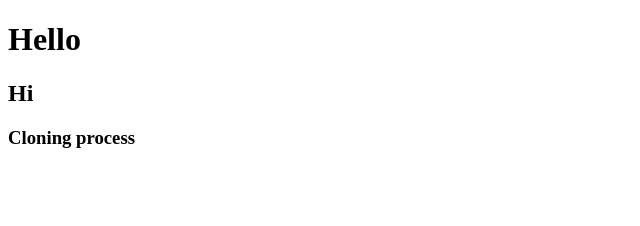
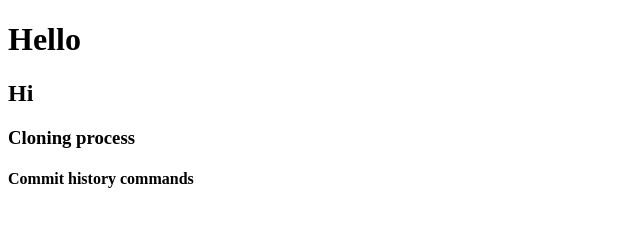
Before and after one commit to Sanikala-Lekhana/54R-CLONING, a plain HTML site: page index.html in a window 1280 px wide. Shown: the whole page, without its empty margins (0-640 px from the left). Drawn offline with Linux system fonts and the light colour scheme.

Commit message:
Version3

```diff
--- a/index.html
+++ b/index.html
@@ -9,5 +9,6 @@
     <h1>Hello</h1>
     <h2>Hi</h2>
     <h3>Cloning process</h3>
+    <h4>Commit history commands</h4>
 </body>
 </html>
```
